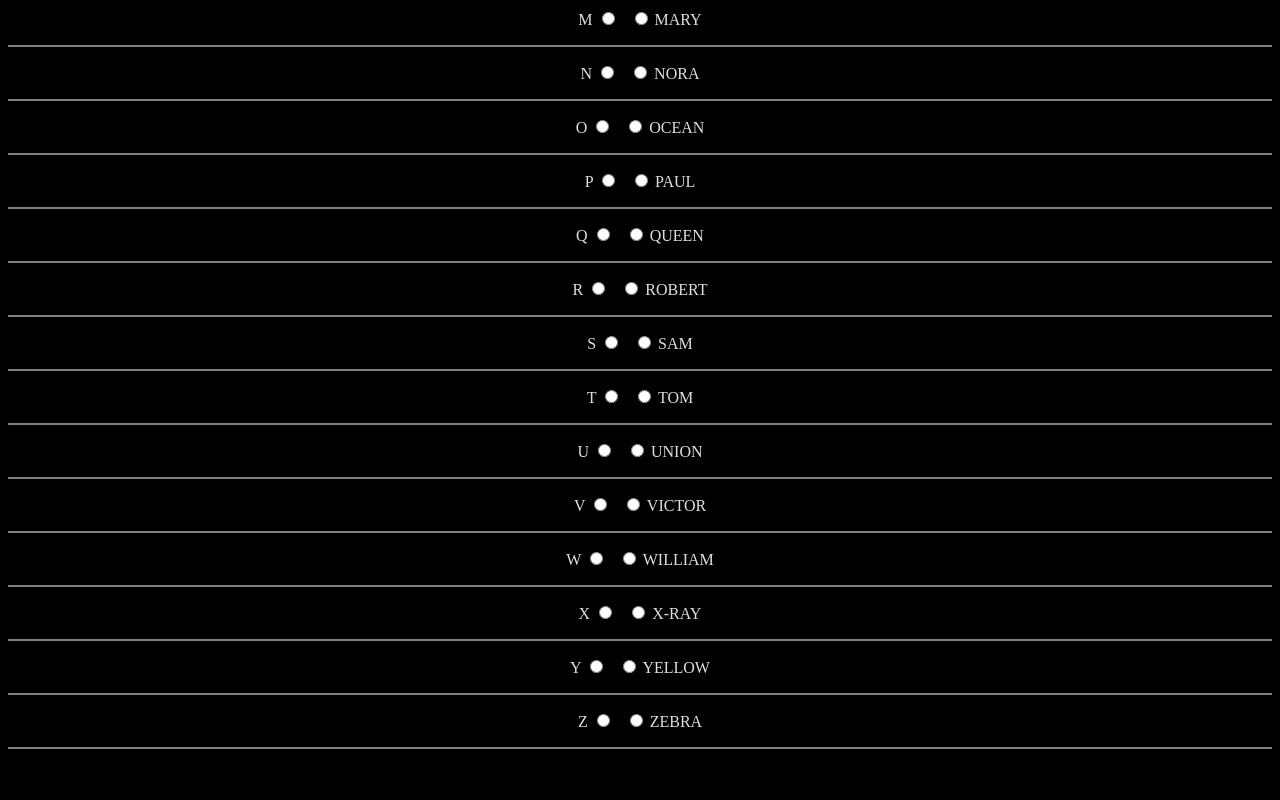
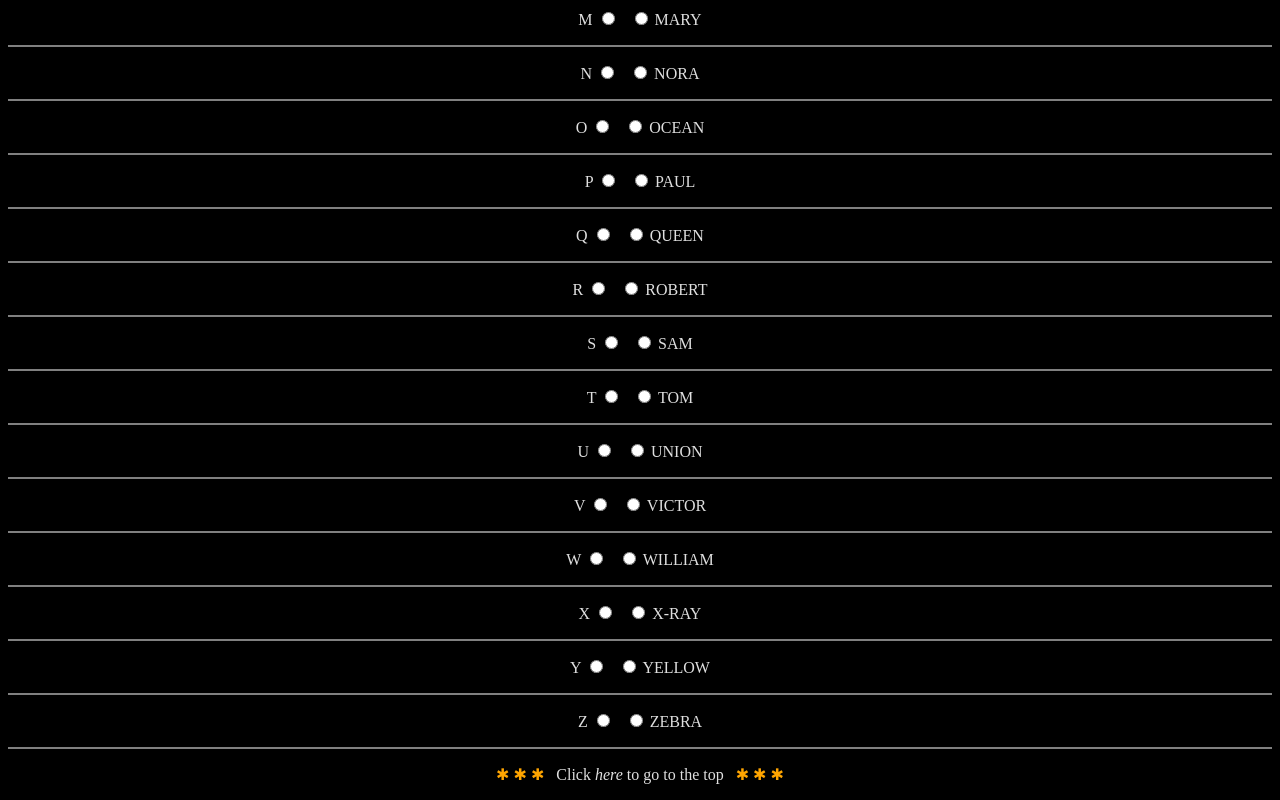
Before and after one commit to KristieWhite/Study_Quiz, a plain HTML site: page phonetic.html in a window 1280 px wide. Shown: the part 890-1690 px from the top of the page. Before the commit the page ends 1647 px from the top, so only its background shows below. Drawn offline with nearby package versions, Linux system fonts and the light colour scheme.

Commit message:
added an easy way to return to top of page

```diff
--- a/css/dispositions.css
+++ b/css/dispositions.css
@@ -21,6 +21,12 @@ button {
 }
 .yellow {
 	color: yellow;
+}
+.orange {
+	color: orange;
+}
+#footer {
+	color: white;
 }
 
 
--- a/css/idf.css
+++ b/css/idf.css
@@ -19,6 +19,12 @@ button {
 }
 .yellow {
 	color: yellow;
+}
+.orange {
+	color: orange;
+}
+#footer {
+	color: white;
 }
 
 
--- a/css/main.css
+++ b/css/main.css
@@ -24,7 +24,7 @@ p {
 	width: 100%;
 }
 .menu {
-	margin: 1em .15em 1em .15em;
+		margin: 1em .15em 1em .15em;
 	padding: .25em;
 	width: 40%;
 	display: inline-block;
--- a/css/phonetic.css
+++ b/css/phonetic.css
@@ -4,6 +4,9 @@
 	top: 0;
 	left: 0;
 	padding-right: 3px;
+}
+body {
+	color: rgb(223,223,223);
 }
 #header p {
 	font-size: 1em;
@@ -22,6 +25,12 @@ button {
 }
 .yellow {
 	color: yellow;
+}
+.orange {
+	color: orange;
+}
+#footer {
+	color: white;
 }
 
 
--- a/phonetic.html
+++ b/phonetic.html
@@ -34,7 +34,7 @@
 </head>
 <body>
   <a href="index.html"><img id="homeIcon" src="images/home_icon.png"></a>
-  <h1 class="center">PHONETIC</h1>
+  <h1 id="header" class="center">PHONETIC ALPHABET</h1>
   <p id="quizP" class="center"><a href="phonetic_quiz.html">PHONETIC ALPHABET QUIZ - <span class="yellow">Click Here</span></a></p>
 
   <div id="buttons">
@@ -236,6 +236,13 @@
     <hr>
   </div>
 
+  <div id="footer">
+    <p class="center">
+      <span class="orange">&#10033 &#10033 &#10033 </span>
+      &nbsp <a href="#quizP">Click<i> here </i>to go to the top</a> &nbsp
+      <span class="orange">&#10033 &#10033 &#10033</span>
+    </p>
+  </div>
 
 <script src="https://ajax.googleapis.com/ajax/libs/jquery/1.11.3/jquery.min.js"></script>
 <script src="js/phonetic.js" type="text/javascript"></script>
```
Also changed, not shown: dispositions.html (+8 -3 lines), idf.html (+8 -2 lines).
